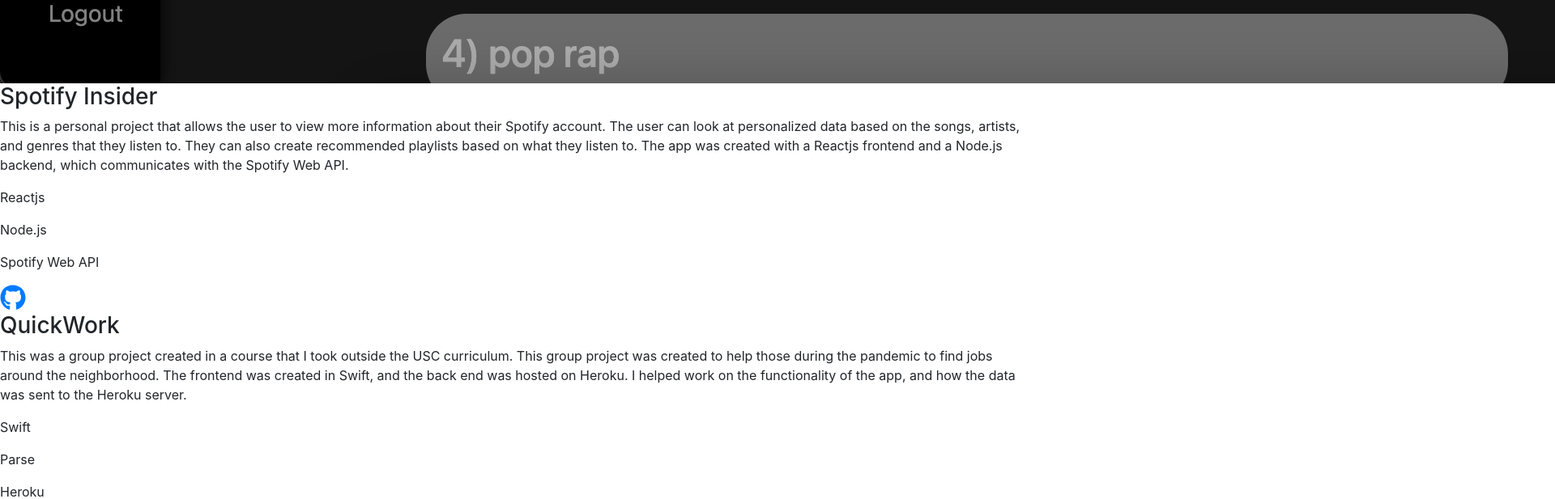
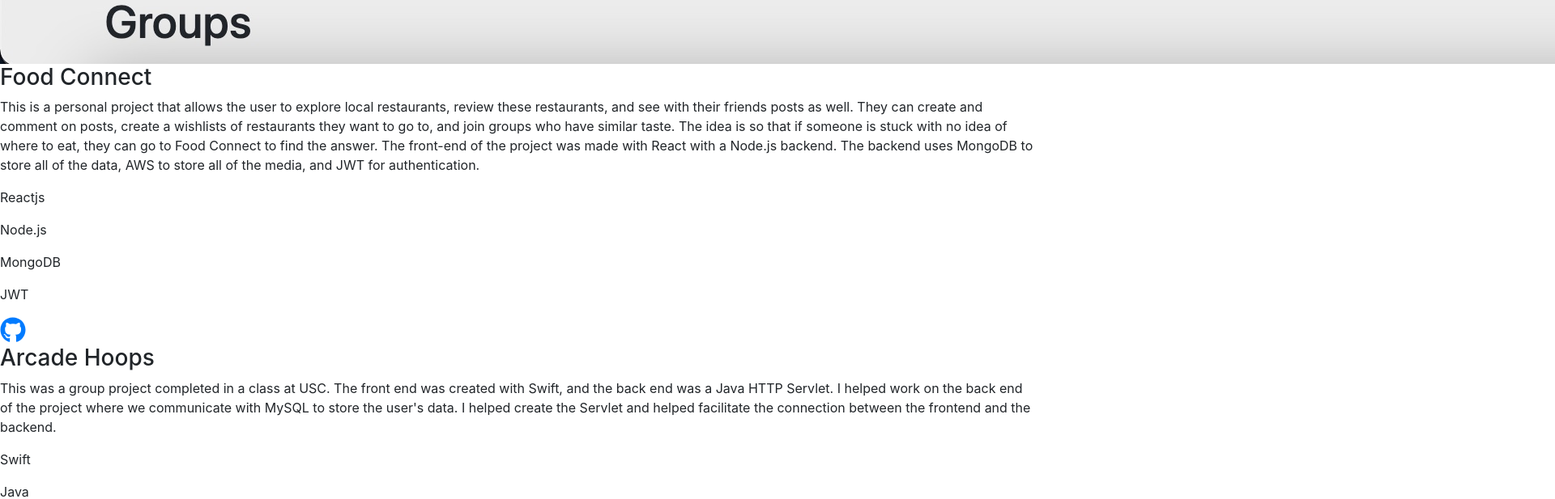
Before and after one commit to chrisbcooper/personalwebsite, a React (Create React App) app: page / in a window 1280 px wide. Shown: the part 5540-6157 px from the top of the page at 81% size, 1920 px wide, since content can reach past the window. Built offline with nearby package versions, Linux system fonts and the light colour scheme; the HTML template or start-up script is replaced by a standard one.

Commit message:
Add in new project

```diff
--- a/package.json
+++ b/package.json
@@ -2,7 +2,6 @@
 	"name": "my-website",
 	"version": "0.1.0",
 	"private": true,
-	"homepage": "https://www.christophercooper.me",
 	"dependencies": {
 		"-": "0.0.1",
 		"@fortawesome/fontawesome-svg-core": "^1.2.30",
--- a/src/App.css
+++ b/src/App.css
@@ -677,6 +677,7 @@
 
 .github-link {
 	color: white;
+	margin-left: 15px;
 }
 
 .github-link:hover {
--- a/src/components/Projects/OddProject.js
+++ b/src/components/Projects/OddProject.js
@@ -1,16 +1,23 @@
-import React, {useState} from 'react';
+import React, { useState } from 'react';
 import { FontAwesomeIcon } from '@fortawesome/react-fontawesome';
 import { faGithub } from '@fortawesome/free-brands-svg-icons';
 
-
-function OddProject({name, githubLink, projectPic, description, link, tech1, tech2, tech3}) {
-
-
-  const[width, setWidth] = useState(window.innerWidth);
+function OddProject({
+	name,
+	githubLink,
+	projectPic,
+	description,
+	link,
+	tech1,
+	tech2,
+	tech3,
+	tech4,
+}) {
+	const [width, setWidth] = useState(window.innerWidth);
 
 	const changeWidth = () => {
 		setWidth(window.innerWidth);
-  }
+	};
 
 	window.addEventListener('resize', changeWidth);
 
@@ -18,25 +25,41 @@
 		<div className='project-item'>
 			<div className='project-container'>
 				<div>
-        {width <= 768 && <h3 style={{textAlign: 'left'}} >{name}</h3>}
+					{width <= 768 && (
+						<h3 style={{ textAlign: 'left' }}>{name}</h3>
+					)}
 					<div className='project-pic-container'>
-          <a href={link} className='project-link' rel="noopener noreferrer" target='_blank'>
-          <span className="helper"></span><img src={projectPic} alt="" className='project-pic' />
+						<a
+							href={link}
+							className='project-link'
+							rel='noopener noreferrer'
+							target='_blank'
+						>
+							<span className='helper'></span>
+							<img
+								src={projectPic}
+								alt=''
+								className='project-pic'
+							/>
 						</a>
 					</div>
 				</div>
-        <div className='project-description' >
+				<div className='project-description'>
 					{width > 768 && <h3>{name}</h3>}
-          <p>
-          {description}
-          </p>
+					<p>{description}</p>
 					<div className='project-technologies'>
 						<p>{tech1}</p>
 						<p>{tech2}</p>
 						<p>{tech3}</p>
+						{tech4 && <p>{tech4}</p>}
 					</div>
 					<div className='project-icons'>
-          <a href={githubLink} className='github-link' rel="noopener noreferrer" target='_blank'>
+						<a
+							href={githubLink}
+							className='github-link'
+							rel='noopener noreferrer'
+							target='_blank'
+						>
 							<FontAwesomeIcon icon={faGithub} size='2x' />
 						</a>
 					</div>
--- a/src/components/Projects/OtherProjectsCard.js
+++ b/src/components/Projects/OtherProjectsCard.js
@@ -1,25 +1,52 @@
 import React from 'react';
 import { FontAwesomeIcon } from '@fortawesome/react-fontawesome';
 import { faGithub } from '@fortawesome/free-brands-svg-icons';
+import { faExternalLinkAlt } from '@fortawesome/free-solid-svg-icons';
 
+function OtherProjectsCard({
+	name,
+	description,
+	githublink,
+	link,
+	tech1,
+	tech2,
+	tech3,
+}) {
+	return (
+		<div className='other-projects-item'>
+			<div className='other-header'>
+				<div className='other-github'>
+					{link && (
+						<a
+							href={link}
+							className='github-link'
+							rel='noopener noreferrer'
+							target='_blank'
+						>
+							<FontAwesomeIcon
+								icon={faExternalLinkAlt}
+								size='1x'
+							/>
+						</a>
+					)}
 
-function OtherProjectsCard({name, description, githublink, tech1, tech2, tech3}) {
-  return (
-    <div className="other-projects-item">
-      <div className="other-header">
-        <div className='other-github' >
-          <a href={githublink} className='github-link' rel="noopener noreferrer" target='_blank'>
-            <FontAwesomeIcon icon={faGithub} size='2x' />
+					<a
+						href={githublink}
+						className='github-link'
+						rel='noopener noreferrer'
+						target='_blank'
+					>
+						<FontAwesomeIcon icon={faGithub} size='lg' />
 					</a>
 				</div>
-        <div className="other-name">
+				<div className='other-name'>
 					<h3>{name}</h3>
 				</div>
-        <div className="other-description">
+				<div className='other-description'>
 					<p>{description}</p>
 				</div>
 			</div>
-        <div className="other-tech">
+			<div className='other-tech'>
 				<p>{tech1}</p>
 				<p>{tech2}</p>
 				<p>{tech3}</p>
--- a/src/components/Projects/Projects.js
+++ b/src/components/Projects/Projects.js
@@ -3,55 +3,70 @@
 import OddProject from './OddProject';
 import OtherProjectsCard from './OtherProjectsCard';
 import spotifyInsiderProfileNarrow from '../../img/Projects/SpotifyInsider.png';
-import quickWork from '../../img/Projects/QuickWork.jpeg';
-import arcadeHoops from '../../img/Projects/ArcadeHoops.png'
+import arcadeHoops from '../../img/Projects/ArcadeHoops.png';
+import foodConnect from '../../img/Projects/FoodConnect.jpeg';
 
 function Projects() {
 	return (
 		<div id='projects' className='font'>
 			<h1>Projects</h1>
 			<OddProject
-          name="Spotify Insider"
-          githublink="https://github.com/chrisbcooper/Spotify-Insider"
-          link="https://spotify-insider.herokuapp.com/"
-          tech1="Reactjs"
-          tech2="Node.js"
-          tech3="Spotify Web API"
-          projectPic={spotifyInsiderProfileNarrow}
-          description="This is a personal project that allows the user to view more information
-          about their Spotify account. The user can look at personalized data based on the
-          songs, artists, and genres that they listen to. They can also create
-          recommended playlists based on what they listen to. The app was created with a Reactjs
-          frontend and a Node.js backend, which communicates with the Spotify Web API."
+				name='Food Connect'
+				githubLink='https://github.com/chrisbcooper/FoodConnect'
+				link='https://food-connect.co'
+				tech1='Reactjs'
+				tech2='Node.js'
+				tech3='MongoDB'
+				tech4='JWT'
+				projectPic={foodConnect}
+				description='This is a personal project that allows the user to explore local restaurants, review these restaurants,
+				and see with their friends posts as well. They can create and comment on posts, create a wishlists of restaurants they want to go to,
+				and join groups who have similar taste. The idea is so that if someone is stuck with no idea of where to eat, they can go to Food Connect
+				to find the answer. The front-end of the project was made with React with a Node.js backend.
+				The backend uses MongoDB to store all of the data, AWS to store all of the media, and JWT for authentication.'
 			/>
 			<EvenProject
-          name="QuickWork"
-          githublink="https://github.com/joshualchan/QuickWork"
-          link="https://docs.google.com/presentation/d/1zp3fNso_jEsT2tvyq15--9_hW8GmKbTj_cH_Jw0Xatw/edit?usp=sharing"
-          tech1="Swift"
-          tech2="Parse"
-          tech3="Heroku"
-          projectPic={quickWork}
-          description="This was a group project created in a course that I took outside the USC curriculum. This group
-          project was created to help those during the pandemic to find jobs around the neighborhood. The frontend was
-          created in Swift, and the back end was hosted on Heroku. I helped work on the functionality of the app, and how
-          the data was sent to the Heroku server."
-        />
-        <OddProject
-          name="Arcade Hoops"
-          githublink="https://github.com/chrisbcooper/Arcade-Hoops"
-          link="https://docs.google.com/presentation/d/11uaS2u9FDBkiYkzb8BwoXg1DsfJdz1zKMhEgdZG42xM/edit?usp=sharing"
-          tech1="Swift"
-          tech2="Java"
-          tech3="SQL"
+				name='Arcade Hoops'
+				githubLink='https://github.com/chrisbcooper/Arcade-Hoops'
+				link='https://docs.google.com/presentation/d/11uaS2u9FDBkiYkzb8BwoXg1DsfJdz1zKMhEgdZG42xM/edit?usp=sharing'
+				tech1='Swift'
+				tech2='Java'
+				tech3='SQL'
 				projectPic={arcadeHoops}
 				description="This was a group project completed in a class at USC. The front end
           was created with Swift, and the back end was a Java HTTP Servlet. I helped work on the
           back end of the project where we communicate with MySQL to store the user's data. I helped create
           the Servlet and helped facilitate the connection between the frontend and the backend."
 			/>
+			<OddProject
+				name='Spotify Insider'
+				githubLink='https://github.com/chrisbcooper/Spotify-Insider'
+				link='https://spotify-insider.com'
+				tech1='Reactjs'
+				tech2='Node.js'
+				tech3='Spotify Web API'
+				projectPic={spotifyInsiderProfileNarrow}
+				description='This is a personal project that allows the user to view more information
+          about their Spotify account. The user can look at personalized data based on the
+          songs, artists, and genres that they listen to. They can also create
+          recommended playlists based on what they listen to. The app was created with a Reactjs
+          frontend and a Node.js backend, which communicates with the Spotify Web API.'
+			/>
+
 			<h3>Other Projects</h3>
-      <div className='other-projects' >
+			<div className='other-projects'>
+				<OtherProjectsCard
+					name='QuickWork'
+					githublink='https://github.com/joshualchan/QuickWork'
+					link='https://docs.google.com/presentation/d/1zp3fNso_jEsT2tvyq15--9_hW8GmKbTj_cH_Jw0Xatw/edit?usp=sharing'
+					tech1='Swift'
+					tech2='Parse'
+					tech3='Heroku'
+					description='This was a group project created in a course that I took outside the USC curriculum. This group
+          project was created to help those during the pandemic to find jobs around the neighborhood. The frontend was
+          created in Swift, and the back end was hosted on Heroku. I helped work on the functionality of the app, and how
+          the data was sent to the Heroku server.'
+				/>
 				<OtherProjectsCard
 					name='Yoga Bear'
 					description='Application that allows the user to perform a certain yoga pose and compare them to professional poses.
```
Also changed, not shown: src/img/Projects/FoodConnect.jpeg (added). Lines whose indentation alone changed are shown as unchanged.
